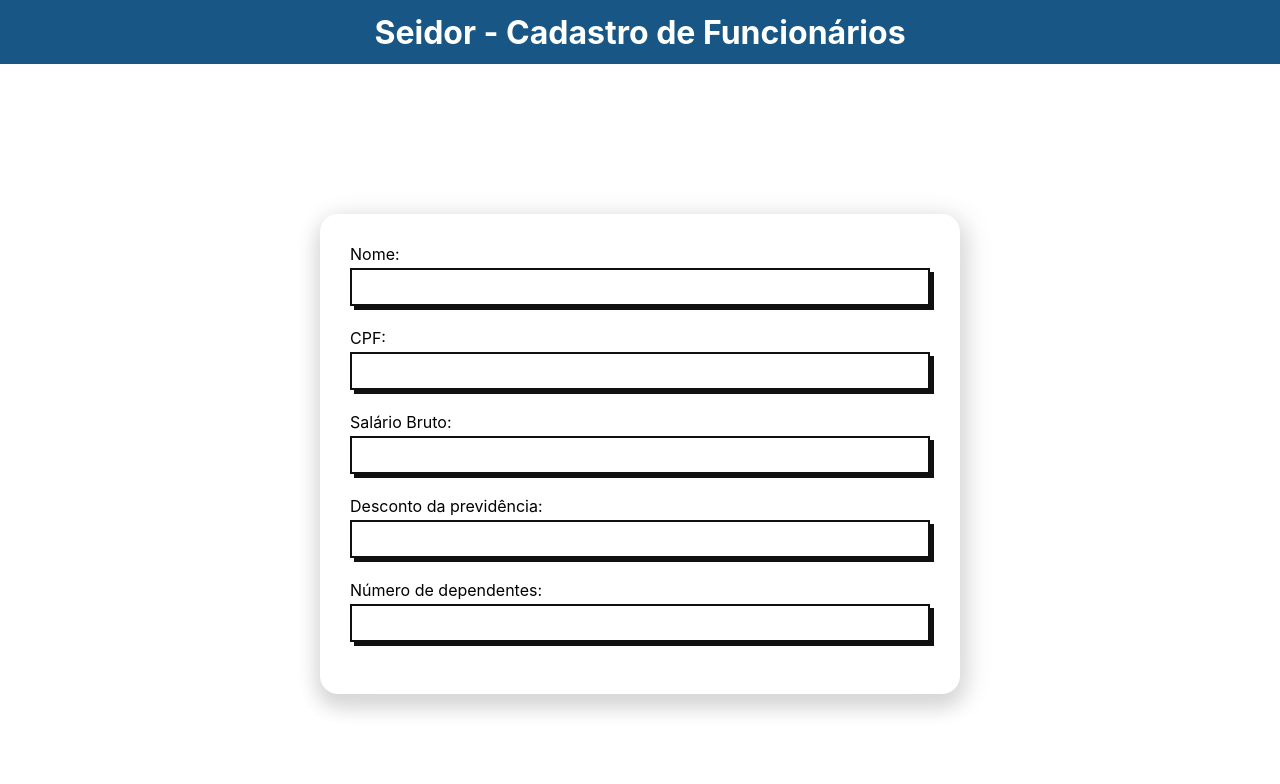
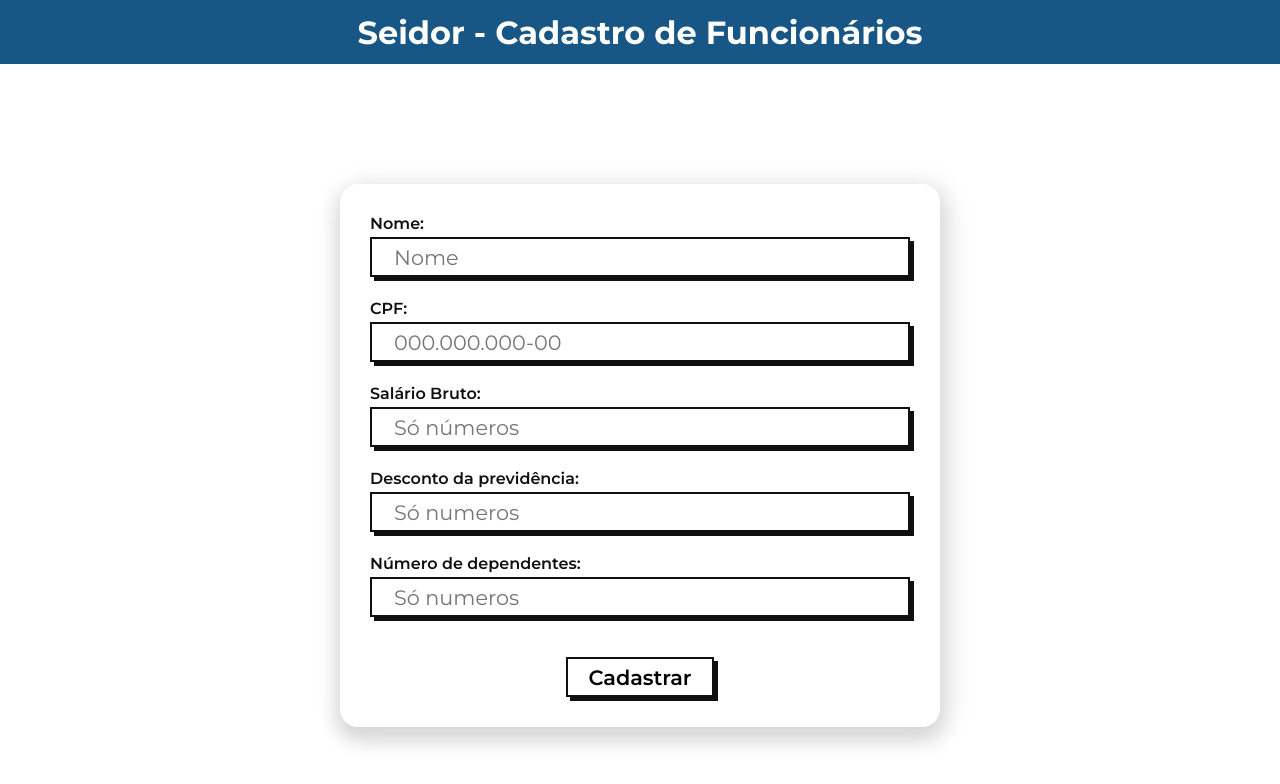
Before and after one commit to joaopf4/teste-seidor, a React (Create React App) app: page / in a window 1280 px wide. Shown: the top 784 px of the page. Built offline with nearby package versions, Linux system fonts and the light colour scheme.

Commit message:
controlling inputs forms

```diff
--- a/src/App.js
+++ b/src/App.js
@@ -4,9 +4,9 @@ import CadastroFunc from './containers/cadastro';
 
 function App() {
   return (
-    <body>
+    <>
       <CadastroFunc />
-    </body>
+    </>
   );
 }
 
--- a/src/containers/cadastro/cadastro.jsx
+++ b/src/containers/cadastro/cadastro.jsx
@@ -2,25 +2,123 @@ import React from 'react';
 import {
     Cadastro,
     Input,
-    FormContainer
+    FormContainer,
+    Button
 } from './styled';
 
 function CadastroFunc() {
+    const [state , setState] = React.useState({
+        nome : '',
+        cpf : '',
+        salarioBruto: '',
+        descontoPrev: '',
+        dependentes: ''
+
+    })
+
+    const handleChange = (e) => {
+        const {id , value} = e.target
+        setState(prevState => ({
+            ...prevState,
+            [id] : value,
+        }))
+    }
+    const handleCpfMask = (e) => {
+        const {id, value} = e.target
+
+        let newCPF = value
+        newCPF = newCPF.replace(/\D/g, "");
+        newCPF = newCPF.replace(/(\d{3})(\d)/, "$1.$2");
+        newCPF = newCPF.replace(/(\d{3})(\d)/, "$1.$2");
+        newCPF = newCPF.replace(/(\d{3})(\d{1,2})$/, "$1-$2");
+
+        if (newCPF.length < 15) {
+            setState (prevState => ({
+                ...prevState,
+                [id] : value,
+                cpf: newCPF
+            }))
+        }
+    }
+
+    const handleSubmit = (e) => {
+        e.preventDefault();
+
+        console.log(state);
+        console.log(state.nome);
+    }
+
+
     return (
         <Cadastro>
             <header><h1>Seidor - Cadastro de Funcionários</h1></header>
             <FormContainer>
-                <form>
-                    <label>Nome:</label>
-                    <Input><input /></Input>
-                    <label>CPF:</label>
-                    <Input><input /></Input>
-                    <label>Salário Bruto:</label>
-                    <Input><input /></Input>
-                    <label>Desconto da previdência:</label>
-                    <Input><input /></Input>
-                    <label>Número de dependentes:</label>
-                    <Input><input /></Input>
+                <form onSubmit={handleSubmit}>
+                    <label htmlFor="nome">Nome:</label>
+                    <Input>
+                        <input
+                            name="nome"
+                            required
+                            type="text"
+                            id="nome"
+                            value={state.nome}
+                            onChange={handleChange}
+                            placeholder="Nome"
+                        />
+                    </Input>
+                    <label htmlFor="cpf">CPF:</label>
+                    <Input>
+                        <input
+                            name="cpf"
+                            required
+                            type="text"
+                            id="cpf"
+                            value={state.cpf}
+                            onChange={handleCpfMask}
+                            placeholder="000.000.000-00"
+                        />
+                    </Input>
+                    <label htmlFor="salarioBruto">Salário Bruto:</label>
+                    <Input>
+                        <input
+                            name="salarioBruto"
+                            required
+                            type="number"
+                            id="salarioBruto"
+                            value={state.salarioBruto}
+                            onChange={handleChange}
+                            placeholder="Só números"
+                        />
+                    </Input>
+                    <label htmlFor="descontoPrev">Desconto da previdência:</label>
+                    <Input>
+                        <input
+                            name="descontoPrev"
+                            required
+                            type="number"
+                            id="descontoPrev"
+                            value={state.descontoPrev}
+                            onChange={handleChange}
+                            placeholder="Só numeros"
+                        />
+                    </Input>
+                    <label htmlFor="dependentes">Número de dependentes:</label>
+                    <Input>
+                        <input
+                            name="dependentes"
+                            required
+                            type="number"
+                            id="dependentes"
+                            value={state.dependentes}
+                            onChange={handleChange}
+                            placeholder="Só numeros"
+                        />
+                    </Input>
+                    <Button
+                        type="submit"
+                    >
+                        Cadastrar
+                    </Button>
                 </form>
             </FormContainer>
         </Cadastro>
--- a/src/containers/cadastro/styled.js
+++ b/src/containers/cadastro/styled.js
@@ -8,15 +8,19 @@ export const Cadastro = styled.div `
   align-items: center;
   width: inherit;
   height: 100vh;
-  box-sizing: border-box;
   background-color: white;
   border-radius: 8px;
+  color: ${theme.black};
   header {
     height: 8vh;
     background-color: ${theme.darkBlue};
     color: ${theme.white};
     width: 100%;
     display: flex;
+    @media(max-width: 510px) {
+      font-size: 3vw;
+      height: 7vh;
+    }
     h1{
         margin: auto;
         width: fit-content;
@@ -24,37 +28,49 @@ export const Cadastro = styled.div `
   }
   form {
     display: flex;
-    height: 60vh;
-    width: 50vw;
+    width: 70vw;
+    max-width: 600px;
     flex-direction: column;
     justify-content: center;
     align-items: center;
-    box-sizing: border-box;
+
     text-align: left;
     box-shadow: 5px 5px 30px #ddd, 0px 10px 20px #ccc;
     border-radius: 18px;
     padding: 30px;
+    @media(max-width: 510px) {
+      height: fit-content;
+      width: 80vw;
+    }
     label {
         align-self: flex-start;
         margin-bottom: 4px;
+        font-weight: 600;
     }
   }
   `
 export const FormContainer = styled.div`
-    padding-top: 150px;
+    padding-top: 120px;
+    display: flex;
+    justify-content: center;
+    @media(max-width: 510px) {
+      padding-top: 40px;
+  }
 `
 
 export const Input = styled.div `
   width: 100%;
   height: 40px;
-  border: 2px solid #111010;
-  box-shadow: rgba(17, 16, 16, 1) 4px 4px;
-  box-sizing: border-box;
+  border: 2px solid ${theme.black};
+  box-shadow: ${theme.black} 4px 4px;
   padding: 0 20px;
   margin: 0px 0px 22px 0px;
   display: flex;
   align-items: inherit;
   background-color: white;
+  :last-of-type {
+      margin-bottom: 40px;
+    }
   input {
     border: none;
     outline: none;
@@ -64,6 +80,27 @@ export const Input = styled.div `
   p {
     font-size:1.2rem;
     cursor: pointer;
-    color: #111010;
   }
 `
+export const Button = styled.button `
+  width: fit-content;
+  height: 40px;
+  border: 2px solid #111010;
+  box-shadow: rgba(17, 16, 16, 1) 4px 4px;
+  outline: none;
+  padding: 0 20px;
+  display: flex;
+  align-items: inherit;
+  font-weight: 600;
+  background-color: white;
+  font-size: 1.3rem;
+  :hover {
+    cursor: pointer;
+    background-color: ${theme.lightBlue};
+  }
+  :active {
+    transform: translateY(3px);
+    transition: .15s;
+    box-shadow: rgba(17, 16, 16, 1) 1px 1px ;
+  }
+`
--- a/src/index.css
+++ /dev/null
@@ -1,13 +0,0 @@
-body {
-  margin: 0;
-  font-family: -apple-system, BlinkMacSystemFont, 'Segoe UI', 'Roboto', 'Oxygen',
-    'Ubuntu', 'Cantarell', 'Fira Sans', 'Droid Sans', 'Helvetica Neue',
-    sans-serif;
-  -webkit-font-smoothing: antialiased;
-  -moz-osx-font-smoothing: grayscale;
-}
-
-code {
-  font-family: source-code-pro, Menlo, Monaco, Consolas, 'Courier New',
-    monospace;
-}
--- a/src/index.js
+++ b/src/index.js
@@ -1,10 +1,11 @@
 import React from 'react';
 import ReactDOM from 'react-dom';
-import './index.css';
 import App from './App';
+import {GlobalStyle} from "./theme/index"
 
 ReactDOM.render(
   <React.StrictMode>
+    <GlobalStyle/>
     <App />
   </React.StrictMode>,
   document.getElementById('root')
--- a/src/theme/index.js
+++ b/src/theme/index.js
@@ -25,6 +25,6 @@ export const theme = {
     orange: "#f3a52e",
     lightBlue: "#dde3e6",
     lightOrange: "#f3d7b6",
-    black:"#000000",
+    black:"#111010",
     creamWhite: "#f2f2f2"
 }
```
